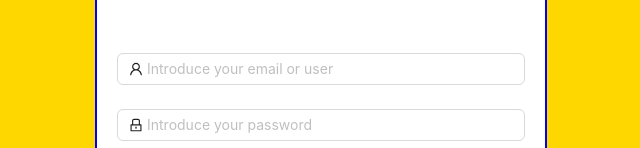
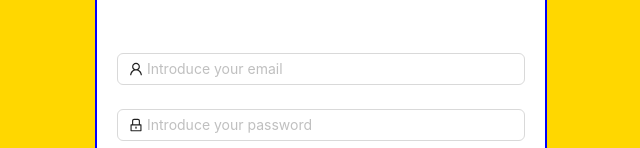
Before and after one commit to Jara-Devs/Travel-Agency-Client, a React (Create React App) app: page /auth/login in a window 1280 px wide. Shown: the part 297-445 px from the top of the page, without its empty margins (319-959 px from the left). Built offline with nearby package versions, Linux system fonts and the light colour scheme.

Commit message:
fix some copies

```diff
--- a/src/pages/auth/AgencyRegister.tsx
+++ b/src/pages/auth/AgencyRegister.tsx
@@ -149,7 +149,7 @@ const AgencyRegister = () => {
           />
         </Form.Item>
         <Form.Item
-          name="Direction"
+          name="address"
           rules={[
             { required: true, message: "Please introduce the direction" },
           ]}
--- a/src/pages/auth/Login.tsx
+++ b/src/pages/auth/Login.tsx
@@ -67,15 +67,12 @@ const Login = () => {
           rules={[
             {
               required: true,
-              message: "Please introduce your email or user",
+              message: "Please introduce your email",
               type: "email",
             },
           ]}
         >
-          <Input
-            prefix={<UserOutlined />}
-            placeholder="Introduce your email or user"
-          />
+          <Input prefix={<UserOutlined />} placeholder="Introduce your email" />
         </Form.Item>
         <Form.Item
           name="password"
```
